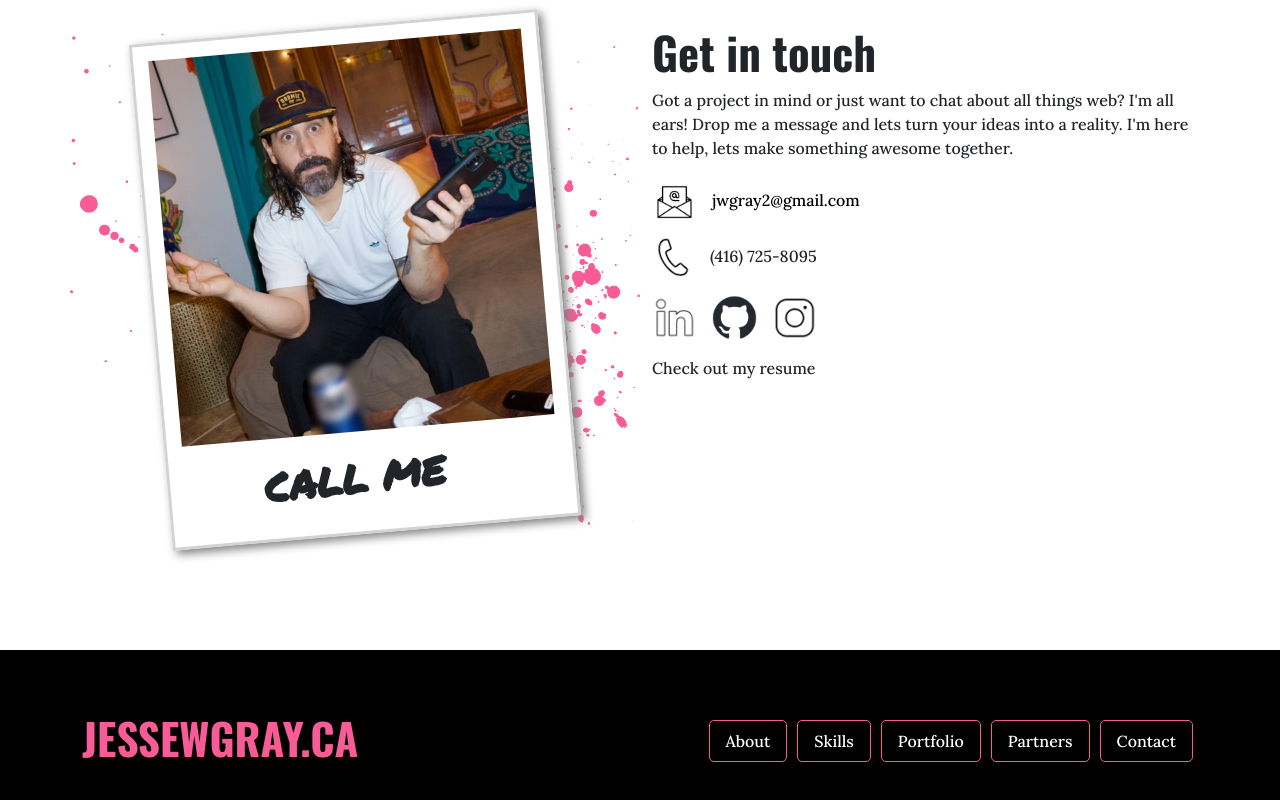
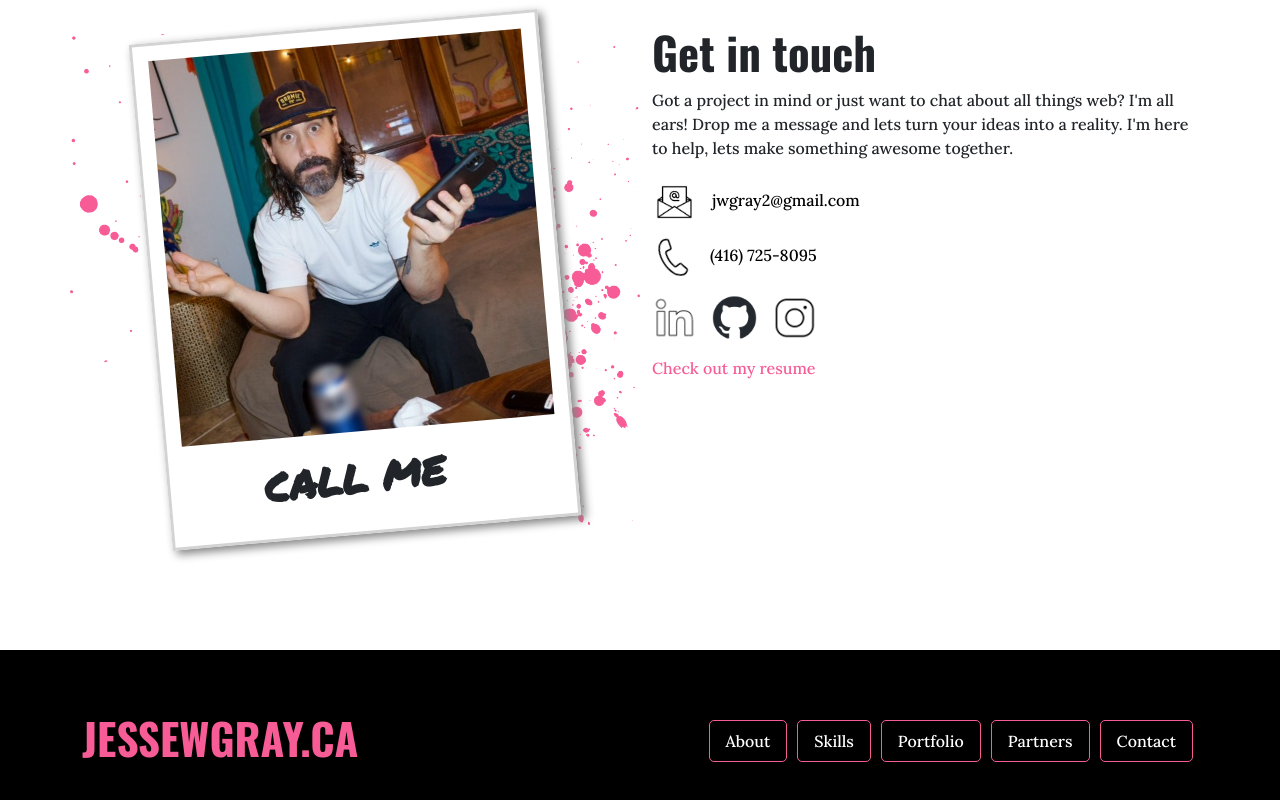
Before and after one commit to jessewgray/jessewgrayca, a React (Create React App) app: page / in a window 1280 px wide. Shown: the part 2547-3347 px from the top of the page. Built offline with nearby package versions, Linux system fonts and the light colour scheme; a web font is replaced by a local one.

Commit message:
contact updates

```diff
--- a/src/App.css
+++ b/src/App.css
@@ -151,6 +151,12 @@ p, a{
   color:#f75c96;
   font-size: 1.4em;
 }
+.popRes, .phoneNum{
+  color:#f75c96;
+}
+.popRes:hover, .phoneNum{
+  color:black;
+}
 
 /*flip card css */
 .flip-card {
--- a/src/sections/PopResume.js
+++ b/src/sections/PopResume.js
@@ -7,7 +7,7 @@ const goToRes = () => {
 const PopResume = () => {
     return(
         <div>
-            <p onClick={goToRes}>Check out my resume</p>
+            <p onClick={goToRes} className="popRes">Check out my resume</p>
         </div>
     )
 }
--- a/src/sections/SectionFive.js
+++ b/src/sections/SectionFive.js
@@ -49,7 +49,7 @@ const SectionFive = () => {
                         <p style={{marginBottom:"1.5em", marginTop:".5em"}}>Got a project in mind or just want to chat about all things web? I'm all ears! Drop me a message and lets turn your ideas into a reality. I'm here to help, lets make something awesome together.</p>
 
                         <p><a href="mailto:jwgray2@gmail.com"><img style={wForty} src={email}></img>jwgray2@gmail.com</a></p>
-                        <p><img src={phone} style={phoneStyle}/>(416) 725-8095</p>
+                        <p><a className="phoneNum" href="tel:416-725-8095"><img src={phone} style={phoneStyle}/>(416) 725-8095</a></p>
                         <p><img id="linkedIn" src={linkedIn} style={wFifty} onClick={goLinkedin}/><img id="github" src={github} style={wForty} onClick={goGithub}/><img id="insta" src={insta} style={wFifty} onClick={goInsta}/></p>
                         <PopResume />
                     </div>
```
